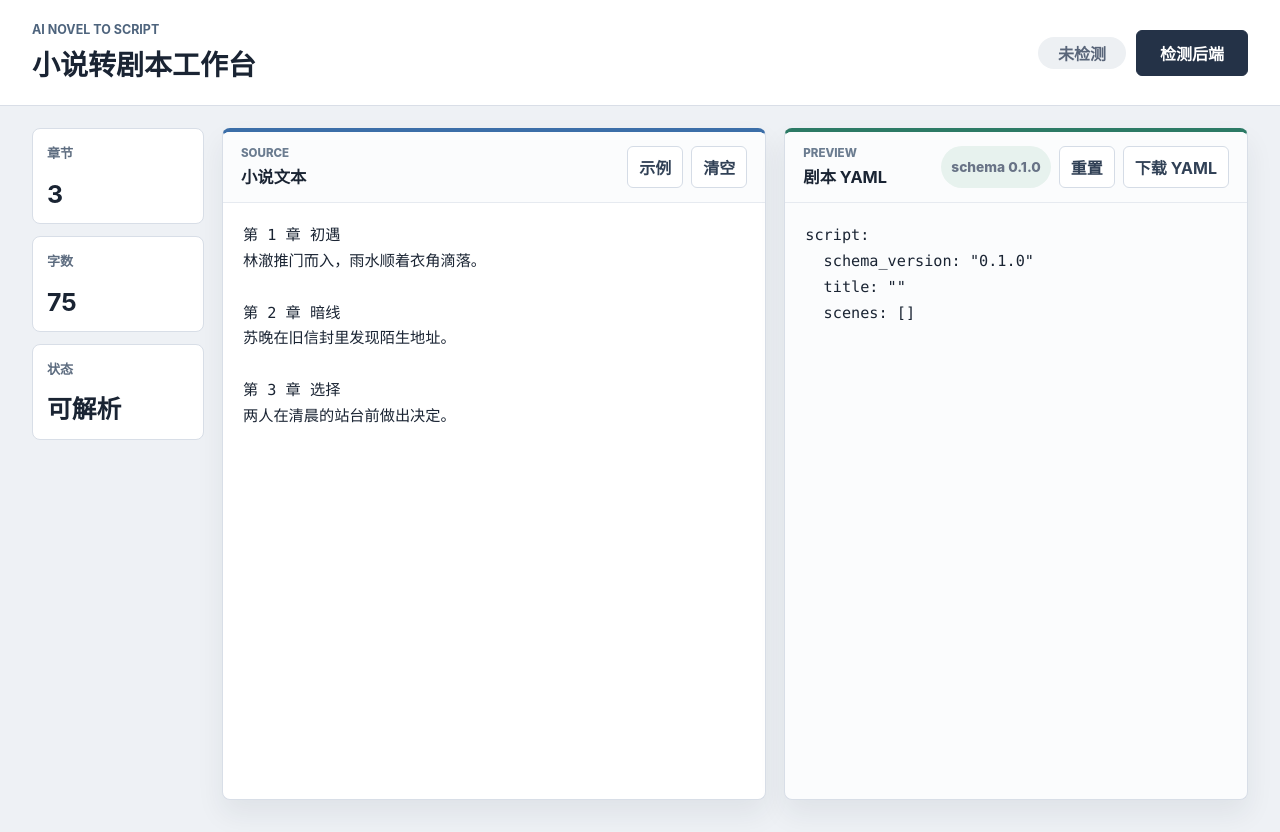
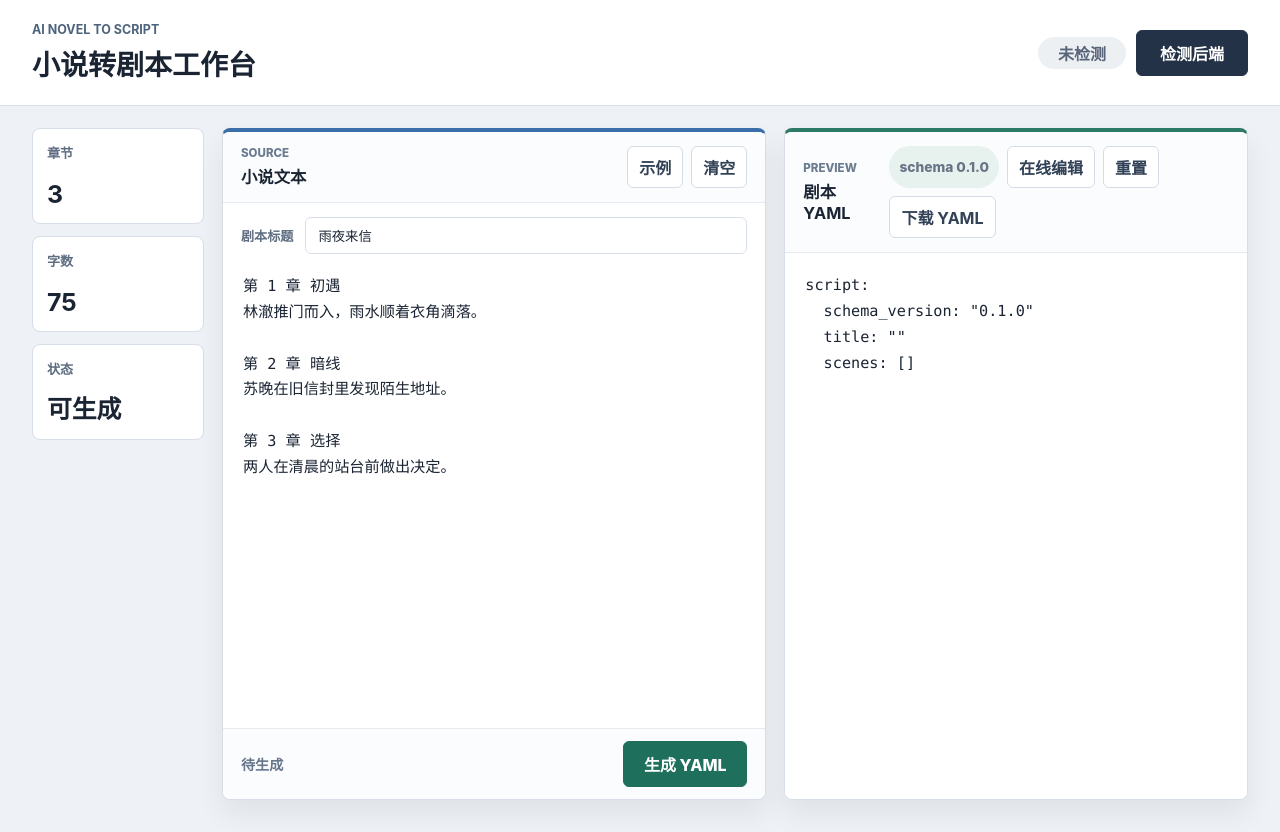
Before and after one commit to HangChi/ai-novel-to-script, a React (Vite) app in the folder frontend/: page / in a window 1280 px wide. Built offline with nearby package versions, Linux system fonts and the light colour scheme; no server answers; the HTML template or start-up script is replaced by a standard one.

Commit message:
前端接入生成剧本接口

```diff
--- a/frontend/src/App.css
+++ b/frontend/src/App.css
@@ -136,6 +136,7 @@ h2 {
 
 .panel-actions {
   display: flex;
+  flex-wrap: wrap;
   gap: 8px;
 }
 
@@ -149,9 +150,57 @@ h2 {
   padding: 8px 11px;
 }
 
+.generate-button {
+  min-width: 124px;
+  border: 1px solid #1f6f5d;
+  border-radius: 6px;
+  background: #1f6f5d;
+  color: #ffffff;
+  cursor: pointer;
+  font-weight: 800;
+  padding: 10px 14px;
+}
+
+.generate-button:disabled {
+  cursor: wait;
+  opacity: 0.68;
+}
+
 .ghost-button:hover,
-.status-button:hover {
+.status-button:hover,
+.generate-button:hover {
   filter: brightness(0.97);
+}
+
+.title-field {
+  display: flex;
+  align-items: center;
+  gap: 12px;
+  padding: 14px 18px 0;
+}
+
+.title-field span {
+  flex: 0 0 auto;
+  color: #5e6d80;
+  font-size: 0.82rem;
+  font-weight: 800;
+}
+
+.title-field input {
+  width: 100%;
+  min-width: 0;
+  border: 1px solid #d8dee7;
+  border-radius: 6px;
+  background: #ffffff;
+  color: #1a2433;
+  font: 0.95rem/1.5 inherit;
+  outline: none;
+  padding: 10px 12px;
+}
+
+.title-field input:focus {
+  border-color: #3b6ea8;
+  box-shadow: 0 0 0 3px rgba(59, 110, 168, 0.12);
 }
 
 textarea,
@@ -172,6 +221,37 @@ textarea::placeholder {
   color: #98a5b3;
 }
 
+.panel-footer {
+  display: flex;
+  min-height: 62px;
+  align-items: center;
+  justify-content: space-between;
+  gap: 12px;
+  padding: 12px 18px;
+  border-top: 1px solid #e6eaf0;
+  background: #fbfcfd;
+}
+
+.generation-message {
+  min-width: 0;
+  color: #66758a;
+  font-size: 0.88rem;
+  font-weight: 700;
+  overflow-wrap: anywhere;
+}
+
+.generation-message.success {
+  color: #17663a;
+}
+
+.generation-message.error {
+  color: #a43c33;
+}
+
+.generation-message.generating {
+  color: #846118;
+}
+
 .input-panel {
   border-top: 4px solid #3b6ea8;
 }
@@ -189,6 +269,15 @@ textarea::placeholder {
   color: #27614f;
   font-weight: 800;
   padding: 5px 10px;
+}
+
+.yaml-preview {
+  overflow: auto;
+  background: #ffffff;
+}
+
+.yaml-editor {
+  background: #ffffff;
 }
 
 .status-pill {
@@ -261,6 +350,16 @@ textarea::placeholder {
     flex-direction: column;
   }
 
+  .title-field,
+  .panel-footer {
+    align-items: stretch;
+    flex-direction: column;
+  }
+
+  .generate-button {
+    width: 100%;
+  }
+
   .editor-panel {
     min-height: 420px;
   }
--- a/frontend/src/App.tsx
+++ b/frontend/src/App.tsx
@@ -3,8 +3,24 @@ import { useState } from "react";
 import "./App.css";
 
 type HealthStatus = "idle" | "checking" | "ok" | "error";
+type GenerationStatus = "idle" | "generating" | "success" | "error";
+type YamlMode = "preview" | "edit";
+
+type GenerateScriptResponse = {
+  status: "completed";
+  schema_version: string;
+  yaml: string;
+};
+
+type ApiErrorResponse = {
+  detail?: {
+    code?: string;
+    message?: string;
+  };
+};
 
 const API_BASE_URL = import.meta.env.VITE_API_BASE_URL ?? "http://127.0.0.1:8000";
+const SAMPLE_TITLE = "雨夜来信";
 const SAMPLE_TEXT = "第 1 章 初遇\n林澈推门而入，雨水顺着衣角滴落。\n\n第 2 章 暗线\n苏晚在旧信封里发现陌生地址。\n\n第 3 章 选择\n两人在清晨的站台前做出决定。";
 const INITIAL_YAML = 'script:\n  schema_version: "0.1.0"\n  title: ""\n  scenes: []\n';
 
@@ -14,14 +30,39 @@ function countLikelyChapters(text: string) {
   return matches?.length ?? 0;
 }
 
+async function readJsonSafely(response: Response): Promise<unknown> {
+  try {
+    return await response.json();
+  } catch {
+    return {};
+  }
+}
+
+function getApiErrorMessage(payload: unknown) {
+  const errorPayload = payload as ApiErrorResponse;
+  const code = errorPayload.detail?.code;
+  const message = errorPayload.detail?.message;
+
+  if (code && message) {
+    return `${code}: ${message}`;
+  }
+
+  return "生成失败，请检查后端服务和输入内容。";
+}
+
 function App() {
   const [healthStatus, setHealthStatus] = useState<HealthStatus>("idle");
   const [healthMessage, setHealthMessage] = useState("未检测");
+  const [generationStatus, setGenerationStatus] = useState<GenerationStatus>("idle");
+  const [generationMessage, setGenerationMessage] = useState("待生成");
+  const [yamlMode, setYamlMode] = useState<YamlMode>("preview");
+  const [scriptTitle, setScriptTitle] = useState(SAMPLE_TITLE);
   const [sourceText, setSourceText] = useState(SAMPLE_TEXT);
   const [yamlText, setYamlText] = useState(INITIAL_YAML);
 
   const characterCount = sourceText.trim().length;
   const chapterCount = countLikelyChapters(sourceText);
+  const isGenerating = generationStatus === "generating";
 
   async function checkBackend() {
     setHealthStatus("checking");
@@ -48,6 +89,40 @@ function App() {
     }
   }
 
+  async function generateScript() {
+    setGenerationStatus("generating");
+    setGenerationMessage("生成中");
+
+    try {
+      const response = await fetch(`${API_BASE_URL}/api/scripts/generate`, {
+        method: "POST",
+        headers: {
+          "Content-Type": "application/json",
+        },
+        body: JSON.stringify({
+          title: scriptTitle,
+          content: sourceText,
+          output_format: "yaml",
+        }),
+      });
+      const payload = await readJsonSafely(response);
+
+      if (!response.ok) {
+        throw new Error(getApiErrorMessage(payload));
+      }
+
+      const result = payload as GenerateScriptResponse;
+
+      setYamlText(result.yaml);
+      setYamlMode("preview");
+      setGenerationStatus("success");
+      setGenerationMessage(`已生成 schema ${result.schema_version}`);
+    } catch (error) {
+      setGenerationStatus("error");
+      setGenerationMessage(error instanceof Error ? error.message : "生成失败，请稍后重试。");
+    }
+  }
+
   function downloadYaml() {
     const blob = new Blob([yamlText], { type: "application/x-yaml;charset=utf-8" });
     const downloadUrl = URL.createObjectURL(blob);
@@ -59,6 +134,20 @@ function App() {
     link.click();
     link.remove();
     window.setTimeout(() => URL.revokeObjectURL(downloadUrl), 0);
+  }
+
+  function resetSourceText() {
+    setScriptTitle(SAMPLE_TITLE);
+    setSourceText(SAMPLE_TEXT);
+    setGenerationStatus("idle");
+    setGenerationMessage("待生成");
+  }
+
+  function resetYamlText() {
+    setYamlText(INITIAL_YAML);
+    setYamlMode("preview");
+    setGenerationStatus("idle");
+    setGenerationMessage("待生成");
   }
 
   return (
@@ -93,7 +182,7 @@ function App() {
           </div>
           <div className="metric-block">
             <span>状态</span>
-            <strong>{chapterCount >= 3 ? "可解析" : "待补全"}</strong>
+            <strong>{chapterCount >= 3 ? "可生成" : "待补全"}</strong>
           </div>
         </aside>
 
@@ -104,7 +193,7 @@ function App() {
               <h2>小说文本</h2>
             </div>
             <div className="panel-actions">
-              <button className="ghost-button" type="button" onClick={() => setSourceText(SAMPLE_TEXT)}>
+              <button className="ghost-button" type="button" onClick={resetSourceText}>
                 示例
               </button>
               <button className="ghost-button" type="button" onClick={() => setSourceText("")}>
@@ -112,12 +201,27 @@ function App() {
               </button>
             </div>
           </div>
+          <label className="title-field">
+            <span>剧本标题</span>
+            <input
+              aria-label="剧本标题"
+              value={scriptTitle}
+              onChange={(event) => setScriptTitle(event.target.value)}
+              placeholder="未命名剧本"
+            />
+          </label>
           <textarea
             aria-label="小说文本输入"
             value={sourceText}
             onChange={(event) => setSourceText(event.target.value)}
             placeholder={"第 1 章 ...\n\n第 2 章 ...\n\n第 3 章 ..."}
           />
+          <div className="panel-footer">
+            <span className={`generation-message ${generationStatus}`}>{generationMessage}</span>
+            <button className="generate-button" type="button" onClick={generateScript} disabled={isGenerating}>
+              {isGenerating ? "生成中..." : "生成 YAML"}
+            </button>
+          </div>
         </section>
 
         <section className="editor-panel output-panel">
@@ -128,7 +232,10 @@ function App() {
             </div>
             <div className="panel-actions">
               <span className="schema-badge">schema 0.1.0</span>
-              <button className="ghost-button" type="button" onClick={() => setYamlText(INITIAL_YAML)}>
+              <button className="ghost-button" type="button" onClick={() => setYamlMode(yamlMode === "preview" ? "edit" : "preview")}>
+                {yamlMode === "preview" ? "在线编辑" : "完成编辑"}
+              </button>
+              <button className="ghost-button" type="button" onClick={resetYamlText}>
                 重置
               </button>
               <button className="ghost-button" type="button" onClick={downloadYaml}>
@@ -136,12 +243,19 @@ function App() {
               </button>
             </div>
           </div>
+          {yamlMode === "preview" ? (
+            <pre className="yaml-preview" aria-label="剧本 YAML 预览">
+              {yamlText}
+            </pre>
+          ) : (
             <textarea
+              className="yaml-editor"
               aria-label="剧本 YAML 编辑器"
               value={yamlText}
               onChange={(event) => setYamlText(event.target.value)}
               spellCheck={false}
             />
+          )}
         </section>
       </main>
     </div>
```
Also changed, not shown: 4 other files (tests, documents, lock files or other folders). Lines whose indentation alone changed are shown as unchanged.
